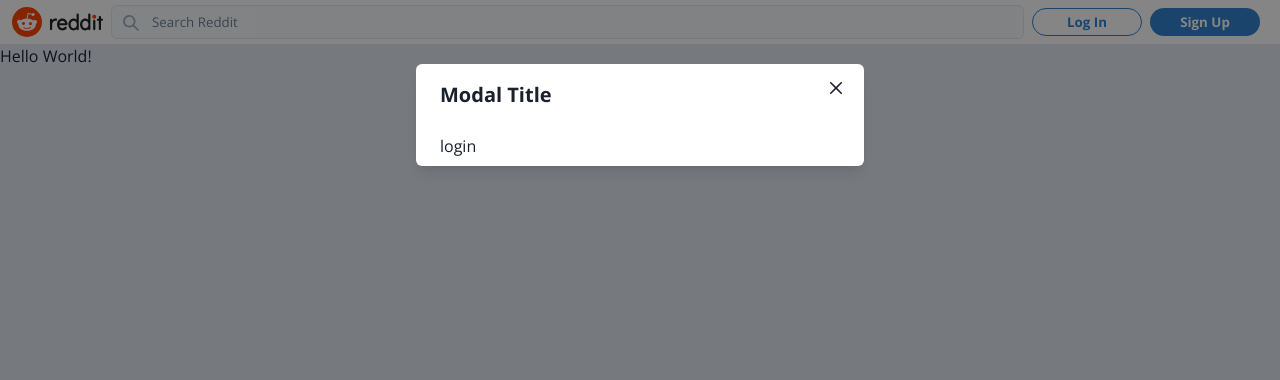
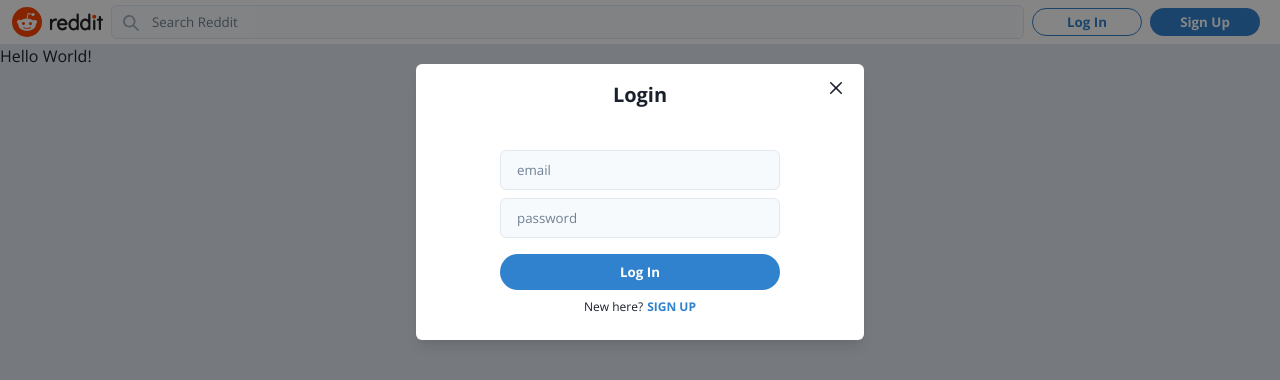
Before and after one commit to bernardjp/fcc-reddit-clone, a Next.js app: page / in a window 1280 px wide. Both pictures are taken after a click on the button "Log In". Shown: the top 380 px of the page. Built offline with nearby package versions, Linux system fonts and the light colour scheme; what @chakra-ui/next-js would draw is missing.

Commit message:
Added Login and Sign-up forms to Auth Modal.

```diff
--- /dev/null
+++ b/src/components/Modal/AuthModal/AuthInputs.tsx
@@ -0,0 +1,21 @@
+import React from 'react';
+import { authModalState } from '@/atoms/authModalAtom';
+import { Flex } from '@chakra-ui/react';
+import { useRecoilValue } from 'recoil';
+import Login from './Login';
+import SignUp from './SignUp';
+
+type AuthInputsProps = {};
+
+const AuthInputs: React.FC<AuthInputsProps> = () => {
+  const modalStateValue = useRecoilValue(authModalState);
+
+  return (
+    <Flex flexDirection="column" align="center" width="100%" mt={4}>
+      {modalStateValue.view === 'login' && <Login />}
+      {modalStateValue.view === 'signup' && <SignUp />}
+    </Flex>
+  );
+};
+
+export default AuthInputs;
--- a/src/components/Modal/AuthModal/AuthModal.tsx
+++ b/src/components/Modal/AuthModal/AuthModal.tsx
@@ -1,14 +1,24 @@
 import React from 'react';
 import { authModalState } from '@/atoms/authModalAtom';
-import { Modal, ModalBody, ModalCloseButton, ModalContent, ModalHeader, ModalOverlay } from '@chakra-ui/react';
+import {
+  Flex,
+  Modal,
+  ModalBody,
+  ModalCloseButton,
+  ModalContent,
+  ModalHeader,
+  ModalOverlay,
+} from '@chakra-ui/react';
 import { useRecoilState } from 'recoil';
+import AuthInputs from './AuthInputs';
 
-const AuthModal:React.FC = () => {
+const AuthModal: React.FC = () => {
   const [modalState, setModalState] = useRecoilState(authModalState);
 
   const handleCloseModal = () => {
-    setModalState(prev => ({
-      ...prev, open: false
+    setModalState((prev) => ({
+      ...prev,
+      open: false,
     }));
   };
 
@@ -17,13 +27,34 @@
       <Modal isOpen={modalState.open} onClose={handleCloseModal}>
         <ModalOverlay />
         <ModalContent>
-          <ModalHeader>Modal Title</ModalHeader>
+          <ModalHeader textAlign="center">
+            {modalState.view === 'login' && 'Login'}
+            {modalState.view === 'signup' && 'Sign Up'}
+            {modalState.view === 'resetPassword' && 'Reset Password'}
+          </ModalHeader>
           <ModalCloseButton />
-          <ModalBody>{modalState.view}</ModalBody>
+          <ModalBody
+            display="flex"
+            flexDirection="column"
+            alignItems="center"
+            justifyContent="center"
+            pb={6}
+          >
+            <Flex
+              direction="column"
+              align="center"
+              justifyContent="center"
+              width="70%"
+            >
+              {/* <OAuhtButtons /> */}
+              <AuthInputs />
+              {/* <ResetPassword /> */}
+            </Flex>
+          </ModalBody>
         </ModalContent>
       </Modal>
     </>
   );
-}
+};
 
 export default AuthModal;
--- /dev/null
+++ b/src/components/Modal/AuthModal/Login.tsx
@@ -0,0 +1,94 @@
+import React, { useState } from 'react';
+import { Button, Flex, Input, Text } from '@chakra-ui/react';
+import { useSetRecoilState } from 'recoil';
+import { authModalState } from '@/atoms/authModalAtom';
+
+type LoginProps = {};
+
+const Login: React.FC<LoginProps> = () => {
+  const setAuthModalState = useSetRecoilState(authModalState);
+  const [loginForm, setLoginForm] = useState({
+    email: '',
+    password: '',
+  });
+
+  // Firebase logic
+  const onSubmit = () => {};
+
+  const onChange = (event: React.ChangeEvent<HTMLInputElement>) => {
+    setLoginForm((prev) => ({
+      ...prev,
+      [event.target.name]: event.target.value,
+    }));
+  };
+
+  return (
+    <form onSubmit={onSubmit}>
+      <Input
+        required
+        name="email"
+        placeholder="email"
+        type="email"
+        onChange={onChange}
+        bg="gray.50"
+        fontSize="10pt"
+        mb={2}
+        _placeholder={{ color: 'gra.500' }}
+        _hover={{
+          bg: 'white',
+          border: '01px solid',
+          borderColor: 'blue.500',
+        }}
+        _focus={{
+          outline: 'none',
+          bg: 'white',
+          border: '01px solid',
+          borderColor: 'blue.500',
+        }}
+      />
+      <Input
+        required
+        name="password"
+        placeholder="password"
+        type="password"
+        onChange={onChange}
+        bg="gray.50"
+        fontSize="10pt"
+        mb={2}
+        _placeholder={{ color: 'gra.500' }}
+        _hover={{
+          bg: 'white',
+          border: '01px solid',
+          borderColor: 'blue.500',
+        }}
+        _focus={{
+          outline: 'none',
+          bg: 'white',
+          border: '01px solid',
+          borderColor: 'blue.500',
+        }}
+      />
+      <Button width="100%" height="36px" mb={2} mt={2} type="submit">
+        Log In
+      </Button>
+      <Flex fontSize="9pt" justifyContent="center">
+        <Text mr={1}>New here?</Text>
+        <Text
+          color="blue.500"
+          fontWeight={700}
+          cursor="pointer"
+          onClick={() =>
+            setAuthModalState((prev) => ({
+              ...prev,
+              view: 'signup',
+            }))
+          }
+        >
+          SIGN UP
+        </Text>
+      </Flex>
+    </form>
+  );
+};
+
+export default Login;
--- /dev/null
+++ b/src/components/Modal/AuthModal/SignUp.tsx
@@ -0,0 +1,114 @@
+import { authModalState } from '@/atoms/authModalAtom';
+import { Input, Button, Flex, Text } from '@chakra-ui/react';
+import React, { useState } from 'react';
+import { useSetRecoilState } from 'recoil';
+
+const SignUp: React.FC = () => {
+  const setAuthModalState = useSetRecoilState(authModalState);
+  const [signUpForm, setSignUpForm] = useState({
+    email: '',
+    password: '',
+    confirmPassword: '',
+  });
+
+  // Firebase logic
+  const onSubmit = () => {};
+
+  const onChange = (event: React.ChangeEvent<HTMLInputElement>) => {
+    setSignUpForm((prev) => ({
+      ...prev,
+      [event.target.name]: event.target.value,
+    }));
+  };
+
+  return (
+    <form onSubmit={onSubmit}>
+      <Input
+        required
+        name="email"
+        placeholder="email"
+        type="email"
+        onChange={onChange}
+        bg="gray.50"
+        fontSize="10pt"
+        mb={2}
+        _placeholder={{ color: 'gra.500' }}
+        _hover={{
+          bg: 'white',
+          border: '01px solid',
+          borderColor: 'blue.500',
+        }}
+        _focus={{
+          outline: 'none',
+          bg: 'white',
+          border: '01px solid',
+          borderColor: 'blue.500',
+        }}
+      />
+      <Input
+        required
+        name="password"
+        placeholder="password"
+        type="password"
+        onChange={onChange}
+        bg="gray.50"
+        fontSize="10pt"
+        mb={2}
+        _placeholder={{ color: 'gra.500' }}
+        _hover={{
+          bg: 'white',
+          border: '01px solid',
+          borderColor: 'blue.500',
+        }}
+        _focus={{
+          outline: 'none',
+          bg: 'white',
+          border: '01px solid',
+          borderColor: 'blue.500',
+        }}
+      />
+      <Input
+        required
+        name="confirmPassword"
+        placeholder="confirm password"
+        type="password"
+        onChange={onChange}
+        bg="gray.50"
+        fontSize="10pt"
+        mb={2}
+        _placeholder={{ color: 'gra.500' }}
+        _hover={{
+          bg: 'white',
+          border: '01px solid',
+          borderColor: 'blue.500',
+        }}
+        _focus={{
+          outline: 'none',
+          bg: 'white',
+          border: '01px solid',
+          borderColor: 'blue.500',
+        }}
+      />
+      <Button width="100%" height="36px" mb={2} mt={2} type="submit">
+        Sign Up
+      </Button>
+      <Flex fontSize="9pt" justifyContent="center">
+        <Text mr={1}>Already a redditor?</Text>
+        <Text
+          color="blue.500"
+          fontWeight={700}
+          cursor="pointer"
+          onClick={() =>
+            setAuthModalState((prev) => ({
+              ...prev,
+              view: 'login',
+            }))
+          }
+        >
+          LOG IN
+        </Text>
+      </Flex>
+    </form>
+  );
+};
+export default SignUp;
```
